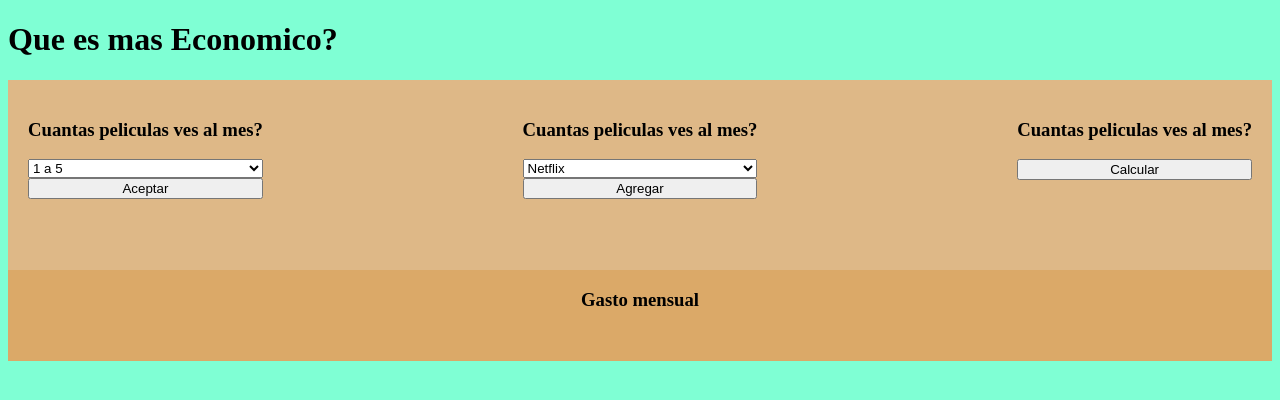
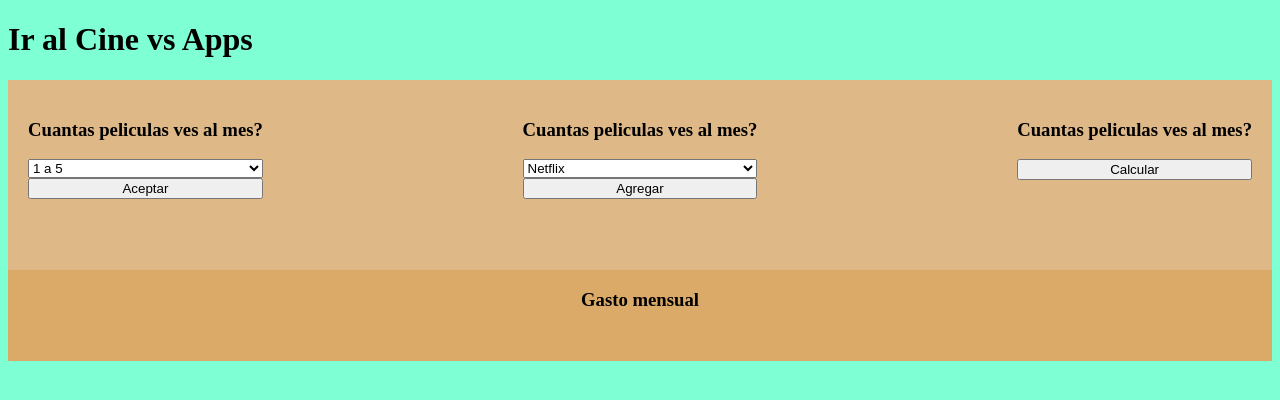
Before and after one commit to andylopezgit/cinevsapp, a plain HTML site: page index.html in a window 1280 px wide. Drawn offline with Linux system fonts and the light colour scheme.

Commit message:
cambio de titulo

```diff
--- a/index.html
+++ b/index.html
@@ -10,7 +10,7 @@
 <body>
     <main class="main">
         <header>
-            <h1 id="title1">Que es mas Economico?</h2>
+            <h1 id="title1">Ir al Cine vs Apps</h2>
         </header>
         <section id="mainSection">
             <article id="movies">
```
